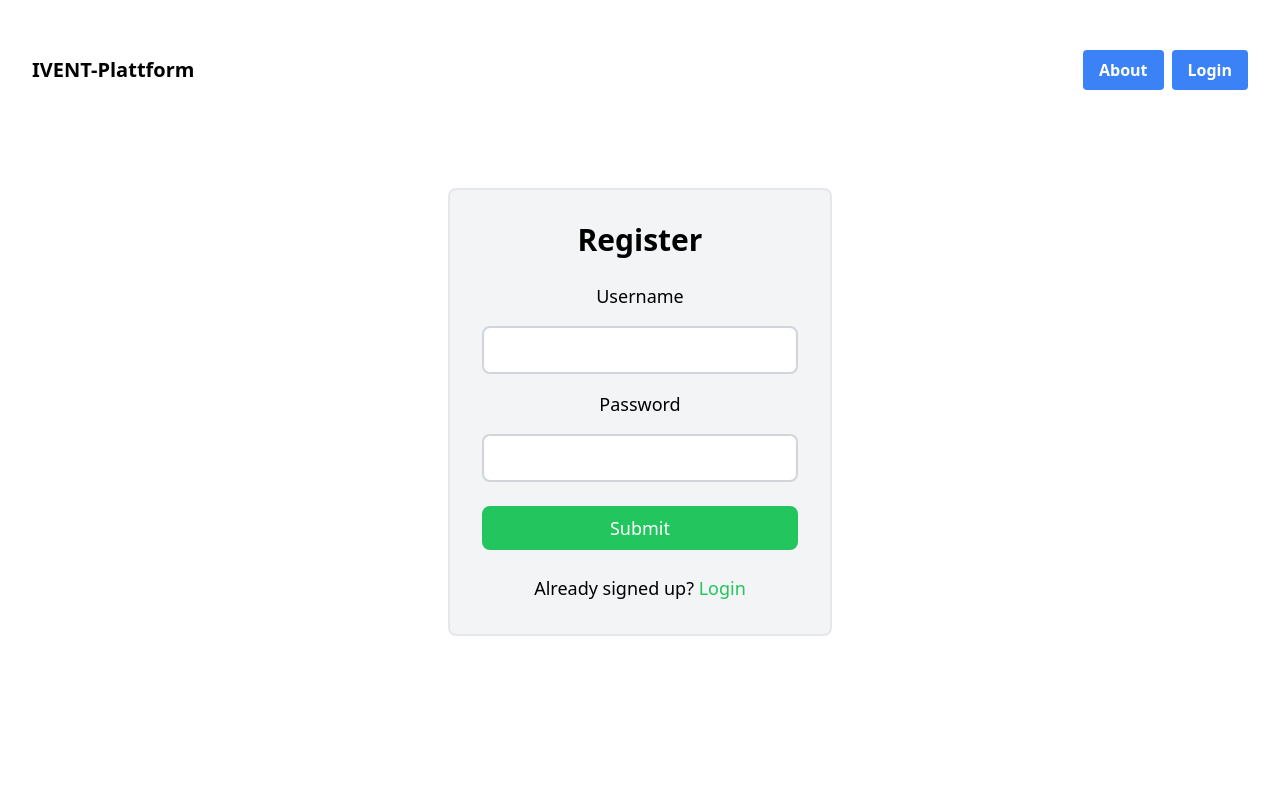
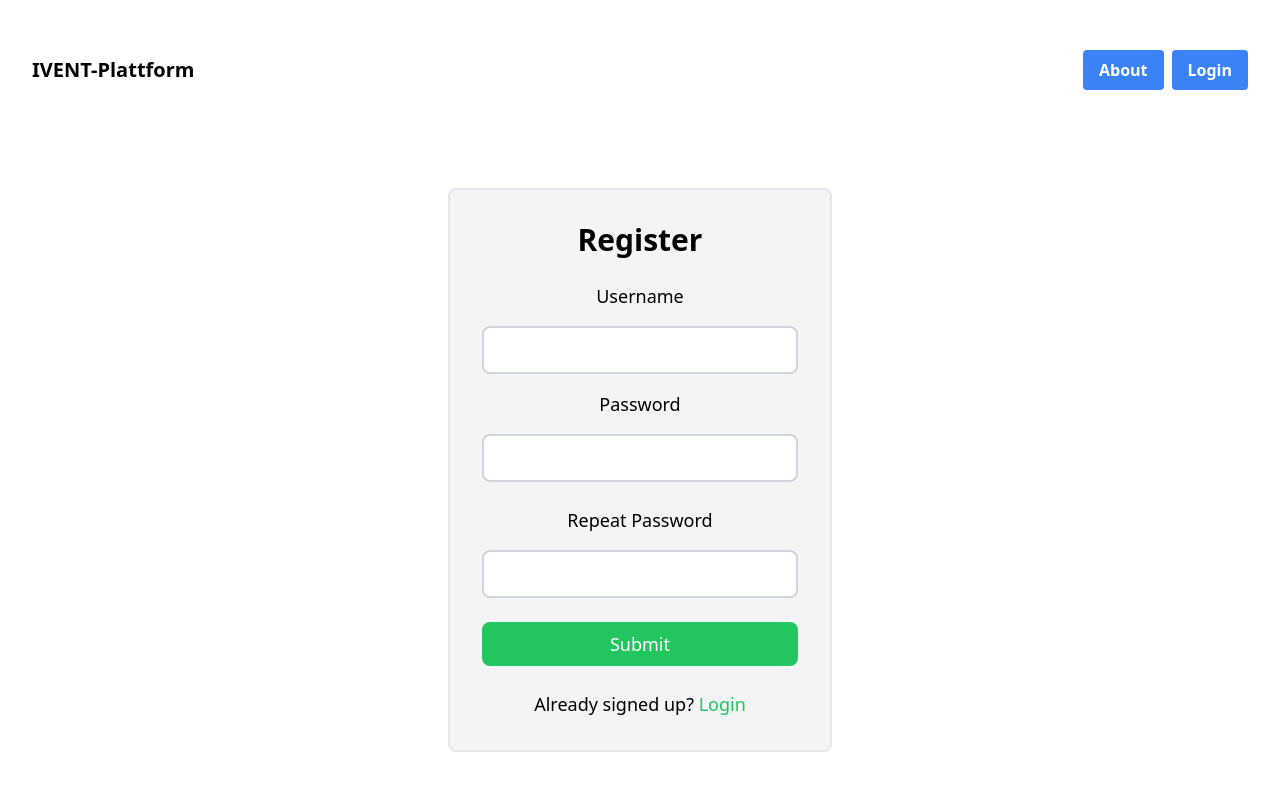
Before and after one commit to fkropfhamer/ivent-platform, a React (Vite) app in the folder web/: page /register in a window 1280 px wide. Shown: the top 790 px of the page. Built offline with nearby package versions, Linux system fonts and the light colour scheme.

Commit message:
add repeat password field.

```diff
--- a/web/src/routes/Register.tsx
+++ b/web/src/routes/Register.tsx
@@ -7,19 +7,22 @@ export const Register = (): JSX.Element => {
   const navigate = useNavigate()
   const [registerError, setRegisterError] = useState('')
   const [passwordErrors, setPasswordErrors] = useState<string[]>([])
+  const [repeatPasswordErrors, setRepeatPasswordErrors] = useState<string[]>([])
   const [usernameErrors, setUsernameErrors] = useState<string[]>([])
 
   const [register, _] = useRegisterUserMutation()
 
   const [formState, setFormState] = useState({
     username: '',
-    password: ''
+    password: '',
+    repeatPassword: ''
   })
 
   const submit = async (e: React.FormEvent): Promise<void> => {
     e.preventDefault()
     setPasswordErrors([])
     setUsernameErrors([])
+    setRepeatPasswordErrors([])
 
     if (formState.username === '') {
       setUsernameErrors(['username can not be empty'])
@@ -42,6 +45,12 @@ export const Register = (): JSX.Element => {
 
         return p
       }, []))
+      return
+    }
+
+    if (formState.repeatPassword !== formState.password) {
+      setRepeatPasswordErrors(['passwords do not match'])
+
       return
     }
 
@@ -90,6 +99,20 @@ export const Register = (): JSX.Element => {
                     }
                 </p>
                 )}
+                <label className="block text-lg mb-4">Repeat Password</label>
+                <input
+                    type="password"
+                    className="w-full px-4 py-2 rounded-lg text-lg mb-6 border-2 border-gray-300 focus:outline-none focus:ring-2 focus:ring-green-500 focus:border-transparent"
+                    value={formState.repeatPassword}
+                    onChange={(e) => { setFormState((prev) => ({ ...prev, repeatPassword: e.target.value })) }}
+                />
+                {(repeatPasswordErrors.length !== 0) && (
+                <p className="text-red-500 text-lg mb-4">
+                    {
+                      repeatPasswordErrors.map((e, idx) => <div key={idx}>{e}</div>)
+                    }
+                </p>
+                )}
                 <button
                     className="w-full bg-green-500 hover:bg-green-600 text-white rounded-lg py-2 text-lg mb-6 focus:outline-none" type='submit'
                 >
```
